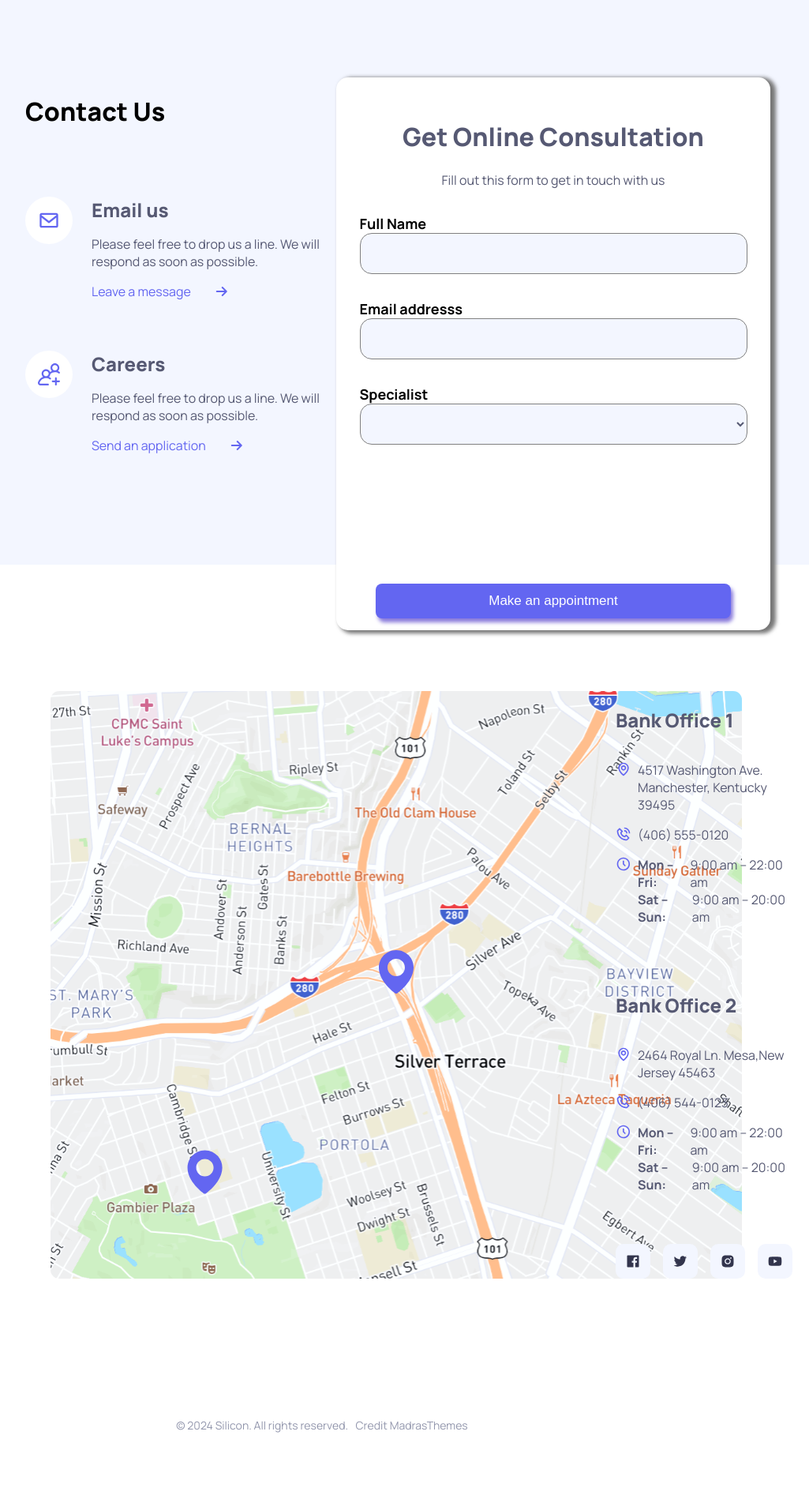
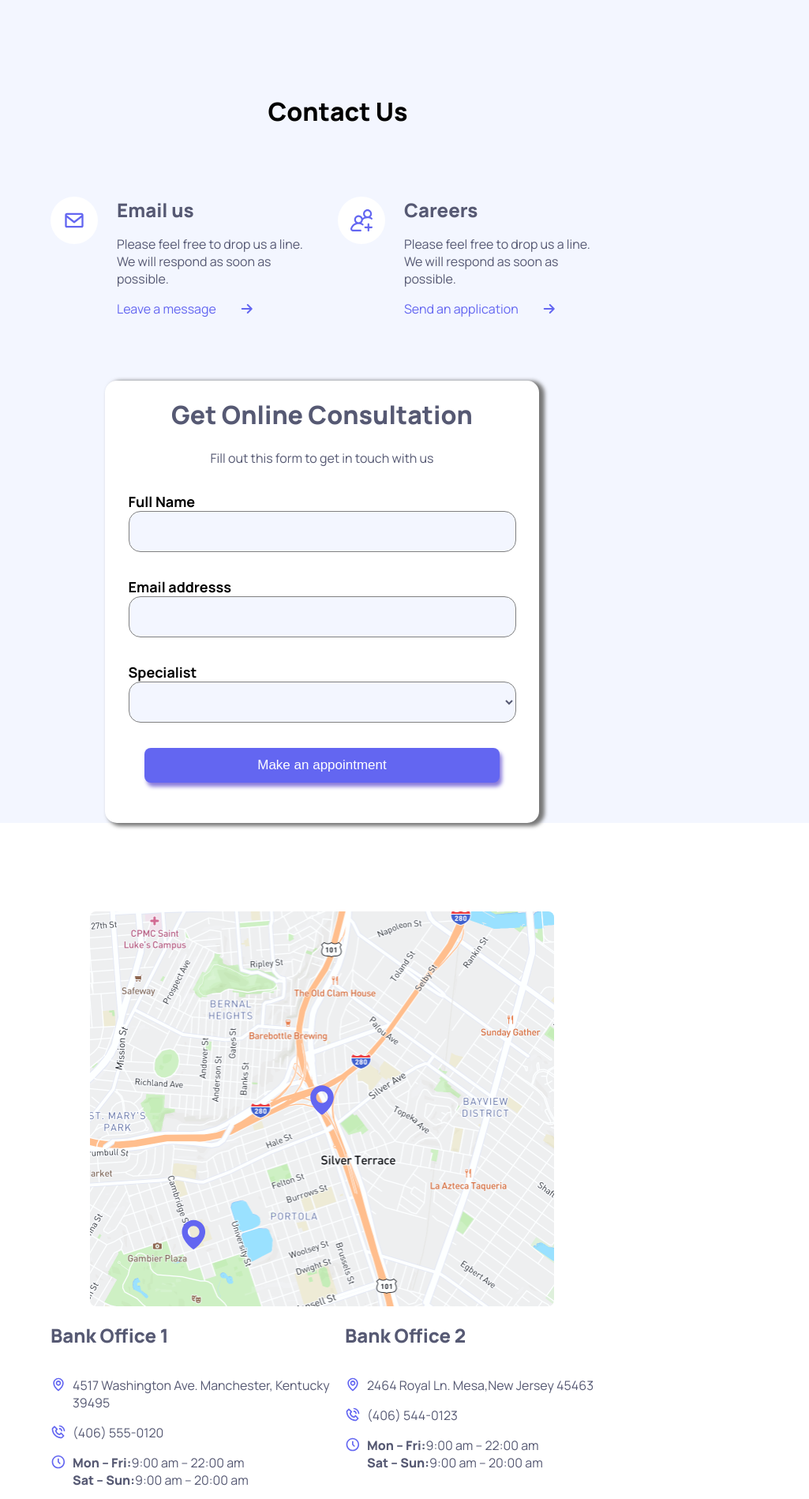
Before and after one commit to ugudmundsson/silicon-react, a React (Vite) app: page /contact in a window 1280 px wide. Shown: the part 62-1960 px from the top of the page at 79% size, without its empty margins (232-1257 px from the left). Before the commit the page ends 1892 px from the top, so only its background shows below. Built offline with nearby package versions, Linux system fonts and the light colour scheme.

Commit message:
done with responsiv

```diff
--- a/src/Pages/Contact/Contact.css
+++ b/src/Pages/Contact/Contact.css
@@ -1,18 +1,355 @@
 
 .bg-us {
     background-color: var(--clr-gray-100);
-    height: 777px;
+    height: 100vhpx;
+}
+.contactus {
+    display: flex;
+    justify-content: center;
+    color: var(--clr-text-heading);
+}
+.aflex {
+    display: flex;
+    align-items: center;
+    gap: 2rem;
+}
+.email-us {
+    display: flex;
+    padding-top: 4rem;
+    gap: 1.5rem;
+    color: var(--clr-text-body);
+}
+.flexemail {
+    display: flex;
+    grid-column: 1/2;
+    padding-bottom: 5rem;
+    flex-direction: column;
+}
+.contactmail {
+    width: 60px;
+    height: 60px;
+    background: white;
+    border-radius: 50%;
+    display: flex;
+    align-items: center;
+    justify-content: center;
+}
+.mailbox {
+    width: 280px;
+    display: flex;
+    gap: 1rem;
+    flex-direction: column;
+    h2 {
+        margin: 0;
+    }
+    p {
+        width: 260px;
+    }
 }
 .grid-contact {
     display: grid;
-    grid-template-columns: 2fr auto auto;
+    grid-template-columns: 1fr auto auto;
     padding-top: 10rem;
+    justify-items: center;
+
+}
+.onlinebox {
+    display: flex;
+    text-align: center;
+    grid-column: 1 / 2;
+    grid-row: 3 / 5;
+    height: 570px;
+    width: 330px;
+    background-color: var(--clr-form);
+    border-radius: 15px;
+    box-shadow: rgb(119, 119, 119) 5px 2px 5px 2px;
+    justify-content: center;
+    margin-right: 2.5rem;
+
+    .headline {
+        color: var(--clr-text-body);
+    }
 }
 
+.form {
+    display: flex;
+    flex-direction: column;
+    align-items: center;
+    gap: 2rem;
+
+
+}
+.onlinelabel {
+    display: flex;
+    flex-direction: column;
+    text-align: start;
+    font-weight: 700;
+    font-size: 18px;
+    color: var(--clr-text-heading);
+}
+
+.form-group {
+    border: 1px solid gray;
+    width: 300px;
+    height: 52px;
+    border-radius: 15px;
+    color: var(--clr-text-body);
+    background-color: var(--clr-gray-100);
+    display: flex;
+    font-size: 18px;
+    padding-left: .5rem;
+}
+.btn-submit {
+    background-color: var(--clr-primary);
+    color: #fff;
+    border-radius: 8px;
+    width: 300px;
+    padding: 12px 25px;
+    display: flex;
+    justify-content: center;
+    align-items: center;
+    text-decoration: none;
+    border: none;
+    cursor: pointer;
+    box-shadow: rgb(137, 122, 219) 3px 5px 5px;
+    font-size: 17px;
+}
+.iconbox {
+    width: 44px;
+    height: 44px;
+    background: var(--clr-gray-100);
+    border-radius: 10px;
+    display: flex;
+    align-items: center;
+    justify-content: center;
+}
+.textbanks {
+    color: var(--clr-text-body);
+    display: flex;
+    flex-direction: column;
+    gap: 2rem;
+}
+
+    .bankinfo {
+    display: flex;
+    flex-direction: column;
+    gap: 1rem;
+}
+.bankicons {
+    display: flex;
+    gap: .5rem;
+    align-items: start;
+}
+.opentime {
+    h4 {
+        margin: 0;
+    }
+    span {
+        font-weight: 800;
+    }
+}
+.flextime {
+    display: flex;
+}
+.inverticon {
+    filter: invert(var(--clr-invert));
+}
+.metaicon {
+    display: flex;
+    gap: 1rem;
+    justify-content: center;
+    padding-top: 3rem;
+    padding-bottom: 1rem;
+}
+.map {
+    display: flex;
+    height: 300px;
+    margin-top: 4rem;
+}
 
 @media (min-width: 768px) {
     .container {
         max-width: 720px
+    }
+    .bg-us {
+        background-color: var(--clr-gray-100);
+        height: 100hvpx;
+    }
+    .contactus {
+        display: flex;
+        justify-content: center;
+        color: var(--clr-text-heading);
+    }
+    .aflex {
+        display: flex;
+        align-items: center;
+        gap: 2rem;
+    }
+    .email-us {
+        display: flex;
+        padding-top: 4rem;
+        gap: 1.5rem;
+        color: var(--clr-text-body);
+
+    }
+    .flexemail {
+        display: flex;
+        grid-column: 1/2;
+        padding-bottom: 5rem;
+        flex-direction: row;
+    }
+    .contactmail {
+        width: 60px;
+        height: 60px;
+        background: white;
+        border-radius: 50%;
+        display: flex;
+        align-items: center;
+        justify-content: center;
+    }
+    .mailbox {
+        width: 280px;
+        display: flex;
+        gap: 1rem;
+        flex-direction: column;
+        h2 {
+            margin: 0;
+        }
+        p {
+            width: 260px;
+        }
+    }
+    .grid-contact {
+        display: grid;
+        grid-template-columns: 1fr auto auto;
+        padding-top: 10rem;
+        justify-items: center;
+
+    }
+    .onlinebox {
+        display: flex;
+        text-align: center;
+        grid-column: 1 / 2;
+        grid-row: 3 / 5;
+        height: 560px;
+        width: 550px;
+        background-color: var(--clr-form);
+        border-radius: 15px;
+        box-shadow: rgb(119, 119, 119) 5px 2px 5px 2px;
+        justify-content: center;
+        margin-right: 2.5rem;
+
+        .headline {
+            color: var(--clr-text-body);
+        }
+    }
+
+    .form {
+        display: flex;
+        flex-direction: column;
+        align-items: center;
+        gap: 2rem;
+
+
+    }
+    .onlinelabel {
+        display: flex;
+        flex-direction: column;
+        text-align: start;
+        font-weight: 700;
+        font-size: 18px;
+        color: var(--clr-text-heading);
+    }
+
+    .form-group {
+        border: 1px solid gray;
+        width: 491px;
+        height: 52px;
+        border-radius: 15px;
+        color: var(--clr-text-body);
+        background-color: var(--clr-gray-100);
+        display: flex;
+        font-size: 18px;
+        padding-left: .5rem;
+    }
+    .btn-submit {
+        background-color: var(--clr-primary);
+        color: #fff;
+        border-radius: 8px;
+        width: 450px;
+        padding: 12px 25px;
+        display: flex;
+        justify-content: center;
+        align-items: center;
+        text-decoration: none;
+        border: none;
+        cursor: pointer;
+        box-shadow: rgb(137, 122, 219) 3px 5px 5px;
+        font-size: 17px;
+    }
+
+    .iconbox {
+        width: 44px;
+        height: 44px;
+        background: var(--clr-gray-100);
+        border-radius: 10px;
+        display: flex;
+        align-items: center;
+        justify-content: center;
+    }
+    .grid-map {
+        display: grid;
+        grid-template-columns: 2fr;
+        padding-top: 3rem;
+        padding-bottom: 5rem;
+
+    }
+    .map {
+        display: flex;
+        height: 500px;
+        grid-column: 1/3;
+        justify-content: center;
+    }
+    .textbanks {
+        color: var(--clr-text-body);
+        display: flex;
+        grid-column: 1/2;
+        grid-row: 2/3;
+    }
+    #banktext2 {
+        grid-column: 2/3;
+    }
+    .bankinfo {
+        display: flex;
+        flex-direction: column;
+        width: px;
+    }
+    .bankicons {
+        display: flex;
+        gap: .5rem;
+        align-items: start;
+    }
+    .flextime {
+        display: flex;
+    }
+    .inverticon {
+        filter: invert(var(--clr-invert));
+    }
+    .metaicon {
+        display: flex;
+        gap: 2rem;
+        grid-column: 1/3;
+        grid-row: 3/4;
+        padding-top: 3rem;
+    }
+}
+
+
+
+
+@media (min-width: 1400px) {
+    .container {
+        max-width: 1340px;
     }
     .bg-us {
         background-color: var(--clr-gray-100);
@@ -21,7 +358,8 @@
     .contactus {
         margin-left: -2rem;
         color: var(--clr-text-heading);
-
+        display: flex;
+        justify-content: start;
     }
     .aflex {
         display: flex;
@@ -36,6 +374,12 @@
         color: var(--clr-text-body);
 
 
+    }
+    .flexemail {
+        display: block;
+        grid-column: 1/2;
+        grid-row: 2/3;
+        padding-bottom: 2rem;
     }
     .contactmail {
         width: 60px;
@@ -55,6 +399,9 @@
         h2 {
             margin: 0;
         }
+        p {
+            width: 300px;
+        }
     }
     .grid-contact {
         display: grid;
@@ -71,6 +418,8 @@
         box-shadow: rgb(119, 119, 119) 5px 2px 5px 2px;
         margin-right: 6rem;
         justify-content: center;
+        grid-column: 2 / 3;
+        grid-row: 1 / 3;
 
         .headline {
             color: var(--clr-text-body);
@@ -124,10 +473,6 @@
     .btn-online {
         padding-top: 9rem;
     }
-    .metaicon {
-        display: flex;
-        gap: 1rem;
-    }
     .iconbox {
         width: 44px;
         height: 44px;
@@ -146,180 +491,23 @@
     }
     .map {
         display: flex;
-
+        margin-top: 0;
+        justify-content: start;
+        height: 90%;
+        grid-column: 1/2;
+        grid-row: 1/4;
     }
     .textbanks {
         color: var(--clr-text-body);
         display: flex;
         flex-direction: column;
-        gap: 4rem;
+        gap: 5rem;
+        grid-column: 2/3 ;
+        grid-row: 1/2;
     }
-
-        .bankinfo {
-        display: flex;
-        flex-direction: column;
-        gap: 1rem;
-    }
-    .bankicons {
-        display: flex;
-        gap: .5rem;
-        align-items: start;
-    }
-    .opentime {
-        h4 {
-            margin: 0;
-        }
-    }
-    .flextime {
-        display: flex;
-    }
-    .inverticon {
-        filter: invert(var(--clr-invert));
-    }
-}
-
-
-
-
-@media (min-width: 1400px) {
-    .container {
-        max-width: 1320px;
-    }
-    .contactus {
-        margin-left: -2rem;
-        color: var(--clr-text-heading);
-
-    }
-    .aflex {
-        display: flex;
-        align-items: center;
-        gap: 2rem;
-    }
-    .email-us {
-        display: flex;
-        padding-top: 4rem;
-        margin-left: -2rem;
-        gap: 1.5rem;
-        color: var(--clr-text-body);
-
-
-    }
-    .contactmail {
-        width: 60px;
-        height: 60px;
-        background: white;
-        border-radius: 50%;
-        display: flex;
-        align-items: center;
-        justify-content: center;
-    }
-    .mailbox {
-        width: 310px;
-        display: flex;
-        gap: 1rem;
-        flex-direction: column;
-
-        h2 {
-            margin: 0;
-        }
-    }
-    .grid-contact {
-        display: grid;
-        grid-template-columns: 2fr auto auto;
-        padding-top: 10rem;
-    }
-    .onlinebox {
-        display: flex;
-        text-align: center;
-        height: 700px;
-        width: 550px;
-        background-color: var(--clr-form);
-        border-radius: 15px;
-        box-shadow: rgb(119, 119, 119) 5px 2px 5px 2px;
-        margin-right: 6rem;
-        justify-content: center;
-
-        .headline {
-            color: var(--clr-text-body);
-            padding-top: 2rem;
-        }
-    }
-
-    .form {
-        display: flex;
-        flex-direction: column;
-        align-items: center;
-        gap: 2rem;
-
-
-    }
-    .onlinelabel {
-        display: flex;
-        flex-direction: column;
-        text-align: start;
-        font-weight: 700;
-        font-size: 18px;
-        color: var(--clr-text-heading);
-    }
-
-    .form-group {
-        border: 1px solid gray;
-        width: 491px;
-        height: 52px;
-        border-radius: 15px;
-        color: var(--clr-text-body);
-        background-color: var(--clr-gray-100);
-        display: flex;
-        font-size: 18px;
-        padding-left: .5rem;
-    }
-    .btn-submit {
-        background-color: var(--clr-primary);
-        color: #fff;
-        border-radius: 8px;
-        width: 450px;
-        padding: 12px 25px;
-        display: flex;
-        justify-content: center;
-        align-items: center;
-        text-decoration: none;
-        border: none;
-        cursor: pointer;
-        box-shadow: rgb(137, 122, 219) 3px 5px 5px;
-        font-size: 17px;
-    }
-    .btn-online {
-        padding-top: 9rem;
-    }
-    .metaicon {
-        display: flex;
-        gap: 1rem;
-    }
-    .iconbox {
-        width: 44px;
-        height: 44px;
-        background: var(--clr-gray-100);
-        border-radius: 10px;
-        display: flex;
-        align-items: center;
-        justify-content: center;
-    }
-    .grid-map {
-        display: grid;
-        grid-template-columns: 2fr auto auto;
-        padding-top: 10rem;
-        padding-bottom: 10rem;
-        gap: 5rem;
-    }
-    .map {
-        display: flex;
-        justify-content: end;
-    }
-    .textbanks {
-        color: var(--clr-text-body);
-        display: flex;
-        flex-direction: column;
-        gap: 4rem;
+    #banktext2 {
+        grid-column: 2/3;
+        grid-row: 2/3
     }
     .bankinfo {
         display: flex;
@@ -331,16 +519,18 @@
         gap: .5rem;
         align-items: start;
     }
-    .opentime {
-        h4 {
-            margin: 0;
-        }
-    }
     .flextime {
         display: flex;
     }
     .inverticon {
         filter: invert(var(--clr-invert));
     }
+    .metaicon {
+        display: flex;
+        gap: 1rem;
+        grid-column: 2/3;
+        grid-row: 3/4;
+        justify-content: start;
+    }
 
 }
--- a/src/Pages/Contact/Contact.jsx
+++ b/src/Pages/Contact/Contact.jsx
@@ -23,8 +23,10 @@ const Contact = () => {
 
 <div className='bg-us'>
     <div className='container grid-contact'>
-      <div>
-      <h1 className='contactus'>Contact Us</h1>
+        <div className='contactus'>
+        <h1>Contact Us</h1>
+        </div>
+        <div className='flexemail'>
         <div className='email-us'>
           <div className='contactmail'>
             <img src={email} alt="" />
@@ -50,8 +52,6 @@ const Contact = () => {
           </div>
         </div>
         </div>
-
-
         <div className='onlinebox'>
            <form noValidate className='form'>
             <div className='headline'>
@@ -90,19 +90,14 @@ const Contact = () => {
             </div>
            </form>
         </div>
-
-
-
     </div>
 </div>
 <div className='container grid-map'>
       <div className='map'>
       <img src={map} alt="" />
       </div>
-  <div className='textbanks'>
 
-
-    <div className='bankinfo' id='banktext1'>
+    <div className='bankinfo textbanks' id='banktext1'>
         <h2>Bank Office 1</h2>
         <div className='bankicons'>
         <img src={gps} alt="" />
@@ -116,17 +111,20 @@ const Contact = () => {
         <img src={time} alt="" />
           <div className='opentime'>
             <div className='flextime'>
-                <h4>Mon – Fri:</h4>
+                <span>Mon – Fri:</span>
                 <p>9:00 am – 22:00 am</p>
               </div>
               <div className='flextime'>
-                <h4>Sat – Sun:</h4>
+              <span>Sat – Sun:</span>
                 <p>9:00 am – 20:00 am</p>
               </div>
           </div>
         </div>
     </div>
-    <div className='bankinfo' id='banktext2'>
+
+
+
+  <div className='bankinfo textbanks' id='banktext2'>
         <h2>Bank Office 2</h2>
         <div className='bankicons'>
         <img src={gps} alt="" />
@@ -140,17 +138,17 @@ const Contact = () => {
         <img src={time} alt="" />
           <div className='opentime'>
             <div className='flextime'>
-                <h4>Mon – Fri:</h4>
+            <span>Mon – Fri:</span>
                 <p>9:00 am – 22:00 am</p>
               </div>
               <div className='flextime'>
-                <h4>Sat – Sun:</h4>
+              <span>Sat – Sun:</span>
                 <p>9:00 am – 20:00 am</p>
               </div>
           </div>
         </div>
     </div>
-    <div className='metaicon'>
+  <div className='metaicon'>
       <div className='iconbox'>
       <img className='inverticon' src={facebook} alt="" />
       </div>
@@ -163,9 +161,7 @@ const Contact = () => {
       <div className='iconbox'>
       <img className='inverticon' src={youtube} alt="" />
       </div>
-
     </div>
-  </div>
 </div>
     <Footer />
 </>
--- a/src/Pages/Nav/Nav.css
+++ b/src/Pages/Nav/Nav.css
@@ -170,6 +170,7 @@ label:active:after{
     }
     #auth-signin {
         display: block;
+        margin-right: 4rem;
     }
     .btn-mobile {
         display: none;
```
